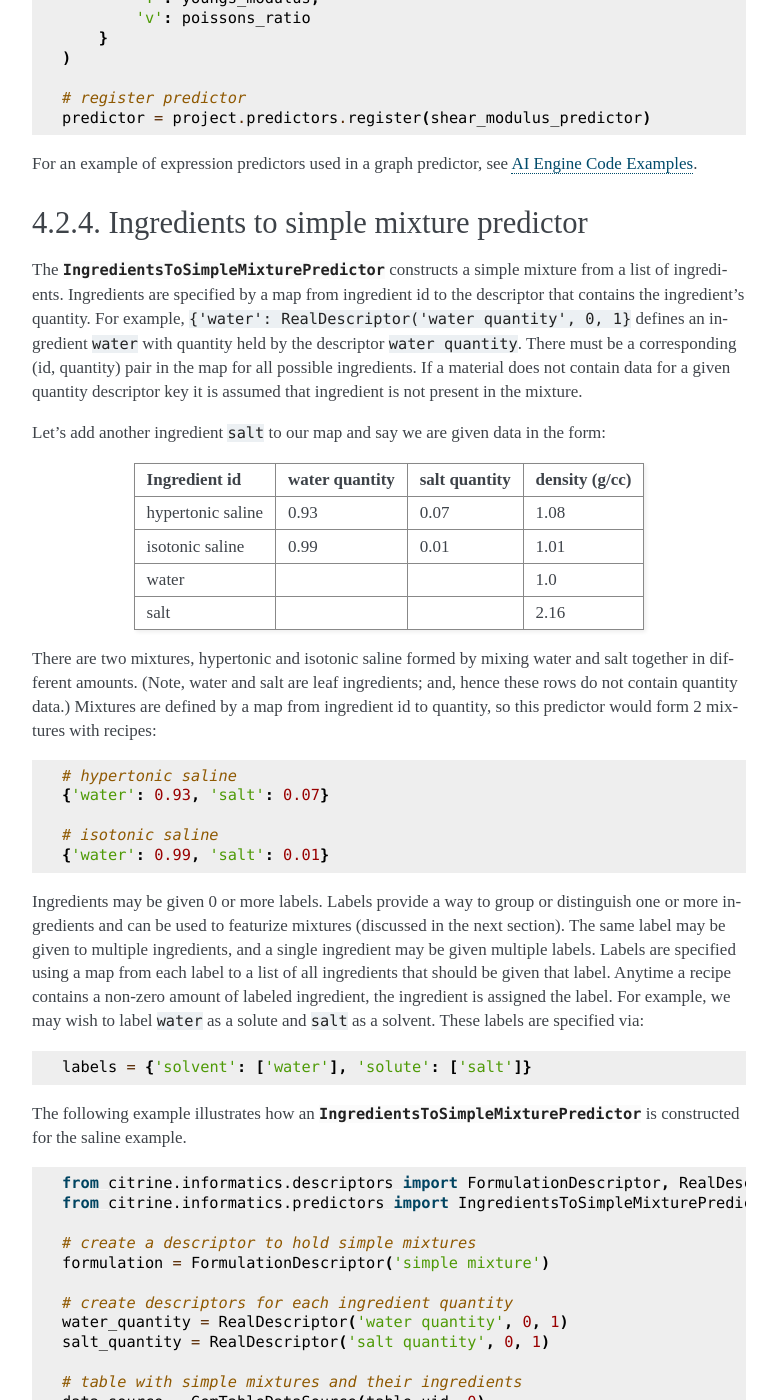
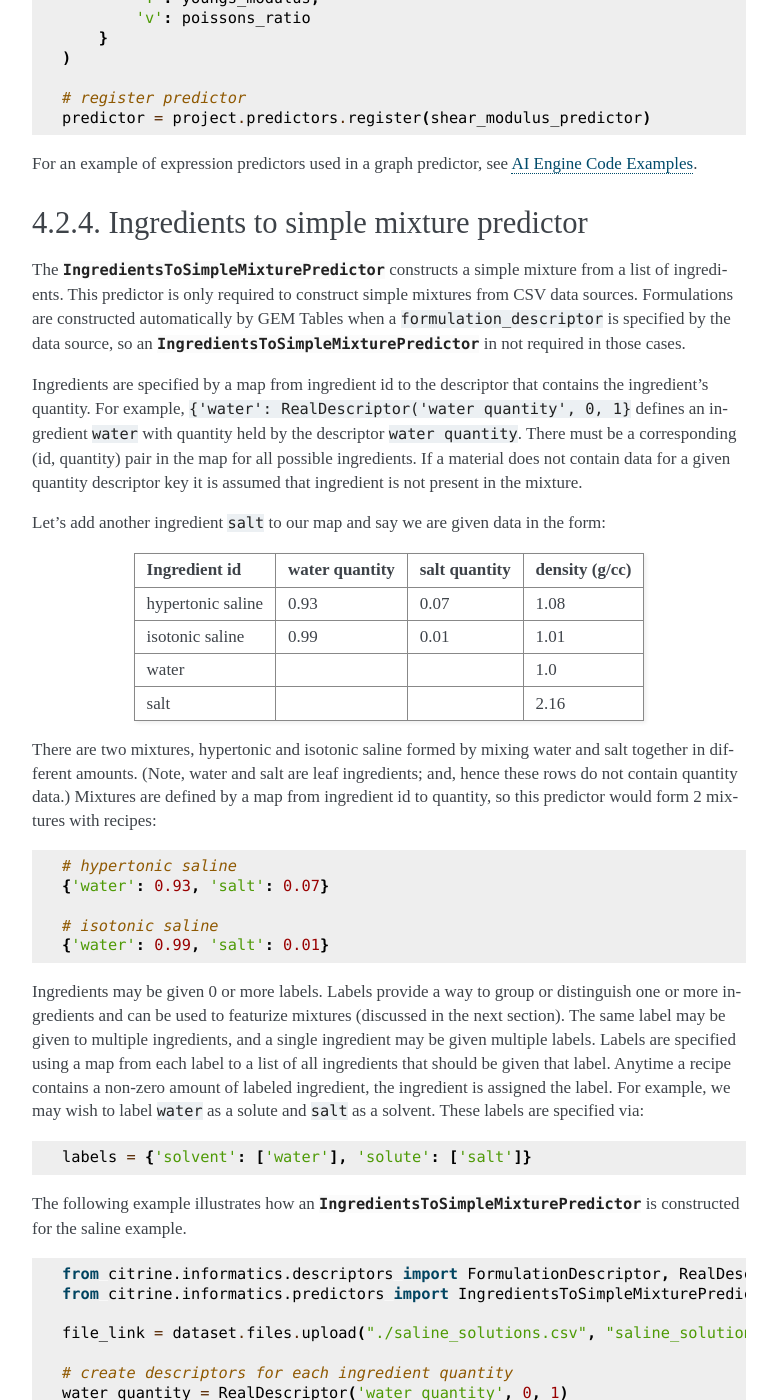
Before and after one commit to CitrineInformatics/citrine-python, a Sphinx documentation site: the page built from docs/source/workflows/predictors.rst, in a window 1280 px wide and 1400 px high, scrolled down 2804 px. Shown: the whole window, without its empty margins (376-1153 px from the left). Built offline with Sphinx 7.4.7, drawn with Linux system fonts in a browser that asks for light colours; some of the changed text lies outside the part shown.

Commit message:
Added formulation descriptor to gem table data source.

```diff
--- a/docs/source/workflows/predictors.rst
+++ b/docs/source/workflows/predictors.rst
@@ -150,6 +150,10 @@
 ---------------------------------------
 
 The :class:`~citrine.informatics.predictors.IngredientsToSimpleMixturePredictor` constructs a simple mixture from a list of ingredients.
+This predictor is only required to construct simple mixtures from CSV data sources.
+Formulations are constructed automatically by GEM Tables when a ``formulation_descriptor`` is specified by the data source, so
+an :class:`~citrine.informatics.predictors.IngredientsToSimpleMixturePredictor` in not required in those cases.
+
 Ingredients are specified by a map from ingredient id to the descriptor that contains the ingredient's quantity.
 For example, ``{'water': RealDescriptor('water quantity', 0, 1}`` defines an ingredient ``water`` with quantity held by the descriptor ``water quantity``.
 There must be a corresponding (id, quantity) pair in the map for all possible ingredients.
@@ -200,15 +204,27 @@
     from citrine.informatics.descriptors import FormulationDescriptor, RealDescriptor
     from citrine.informatics.predictors import IngredientsToSimpleMixturePredictor
 
-    # create a descriptor to hold simple mixtures
-    formulation = FormulationDescriptor('simple mixture')
+    file_link = dataset.files.upload("./saline_solutions.csv", "saline_solutions.csv")
 
     # create descriptors for each ingredient quantity
     water_quantity = RealDescriptor('water quantity', 0, 1)
     salt_quantity = RealDescriptor('salt quantity', 0, 1)
 
-    # table with simple mixtures and their ingredients
-    data_source = GemTableDataSource(table_uid, 0)
+    # create a descriptor to hold density data
+    density = RealDescriptor('density', lower_bound=0, upper_bound=1000, units='g/cc')
+
+    data_source = CSVDataSource(
+        file_link = file_link,
+        column_definitions = {
+            'water quantity': water_quantity,
+            'salt quantity': salt_quantity,
+            'density': density
+        },
+        identifiers=['Ingredient id']
+    )
+
+    # create a descriptor to hold simple mixtures
+    formulation = FormulationDescriptor('simple mixture')
 
     IngredientsToSimpleMixturePredictor(
         name='Ingredients to simple mixture predictor',
--- a/setup.py
+++ b/setup.py
@@ -57,7 +57,7 @@
 
 
 setup(name='citrine',
-      version='0.54.3',
+      version='0.55.0',
       url='http://github.com/CitrineInformatics/citrine-python',
       description='Python library for the Citrine Platform',
       author='Citrine Informatics',
```
Also changed, not shown: other parts of docs/source/workflows/predictors.rst (+2 -2 lines), docs/source/workflows/data_sources.rst (+6 -4 lines), 4 other files.
